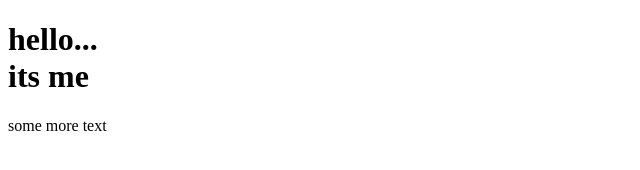
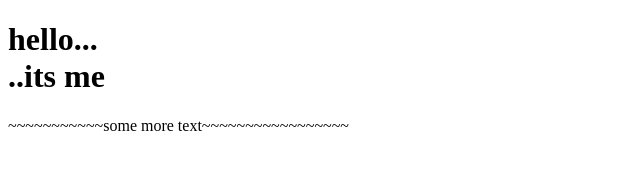
Before and after one commit to arikatsoulis/arikatsoulis.github.io, a plain HTML site: page index.html in a window 1280 px wide. Shown: the whole page, without its empty margins (0-640 px from the left). Drawn offline with Linux system fonts and the light colour scheme.

Commit message:
more text

```diff
--- a/index.html
+++ b/index.html
@@ -6,9 +6,9 @@
 </head>
 <body>
 
-<h1>hello...<br>its me</h1>
+<h1>hello...<br>..its me</h1>
 
-<p>some more text</p>
+<p>~~~~~~~~~~~some more text~~~~~~~~~~~~~~~~~</p>
 
 </body>
 </html>
```
